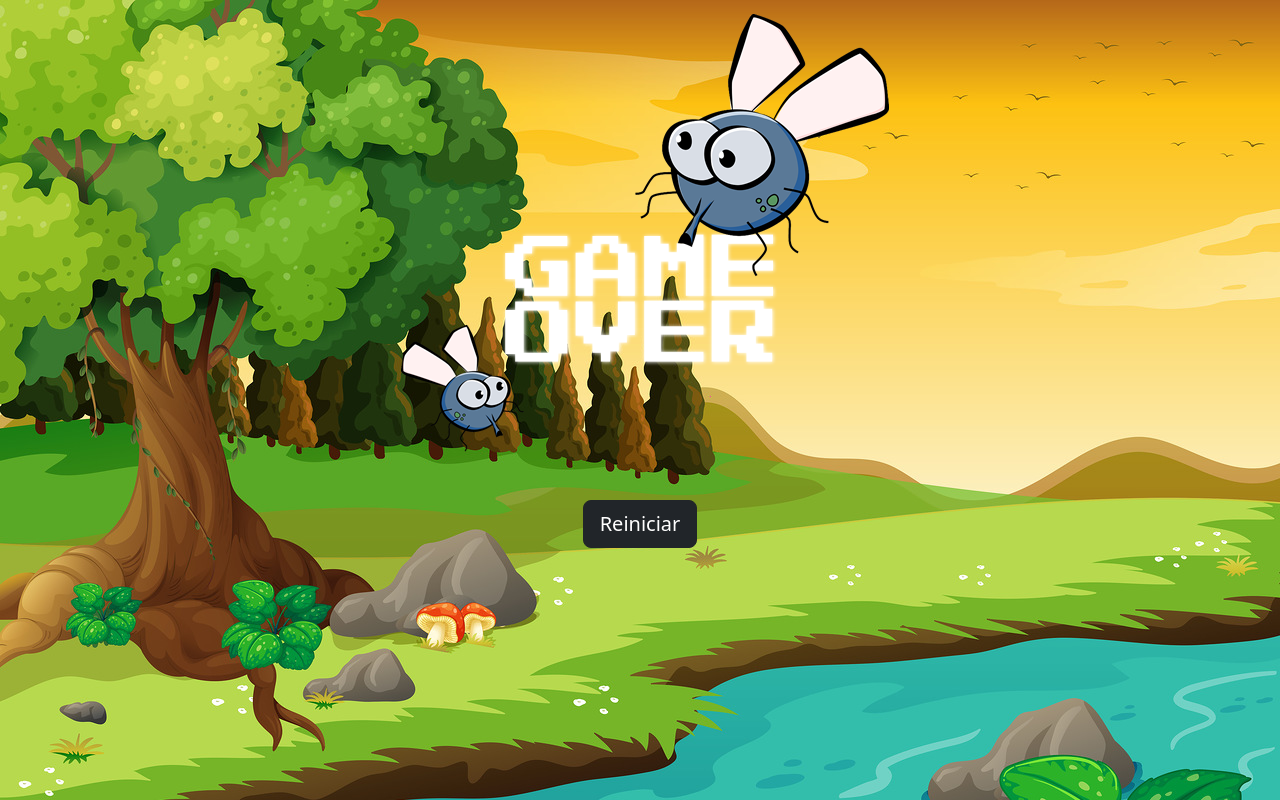
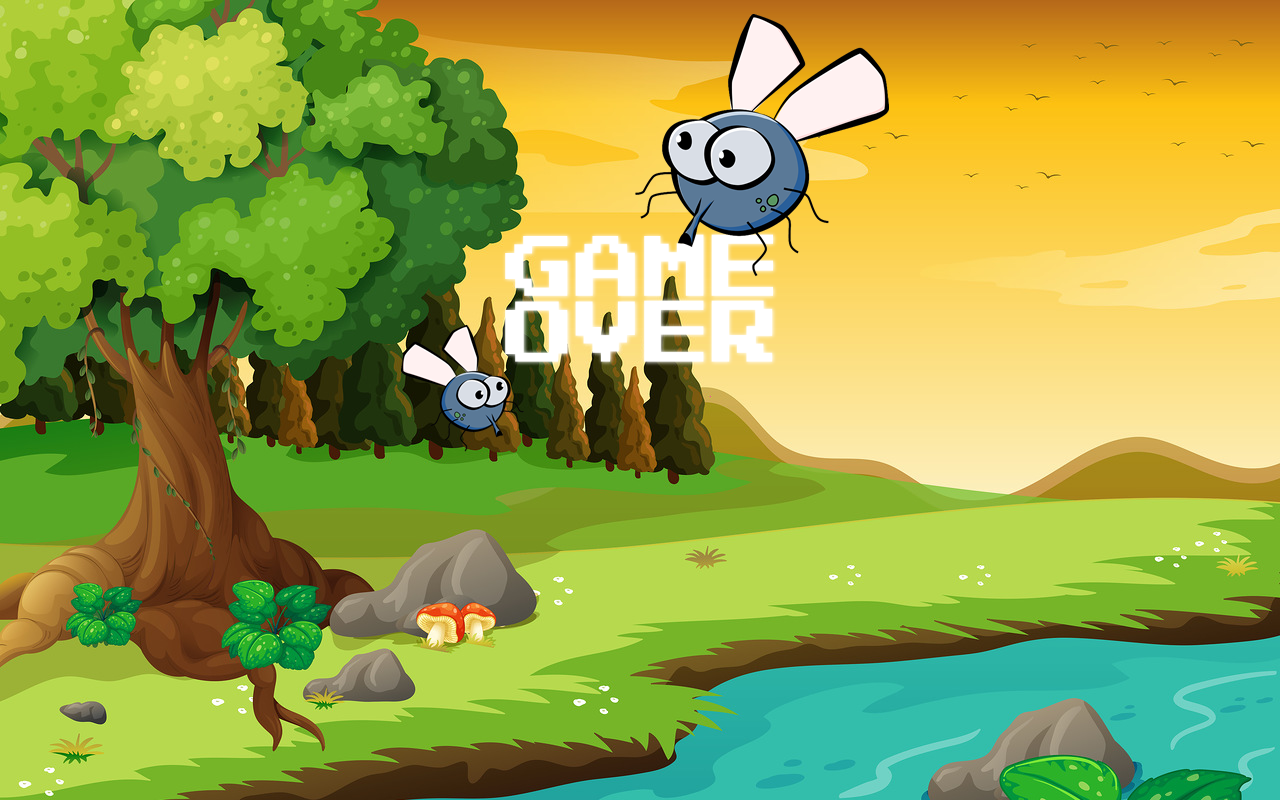
Before and after one commit to cadeteandre/gameMataMosquito, a plain HTML site: page fim_de_jogo.html in a window 1280 px wide. Drawn offline with nearby package versions, Linux system fonts and the light colour scheme.

Commit message:
Update fim_de_jogo.html

```diff
--- a/fim_de_jogo.html
+++ b/fim_de_jogo.html
@@ -23,7 +23,7 @@
 		<div class="row">
 			<div class="col">
 				<div class="d-flex justify-content-center">
-				<button type="button" class="btn btn-dark btn-lg" onclick="window.location.href = 'index.html'">Reiniciar</button>
+
 				</div>
 			</div>
 		</div>
```
